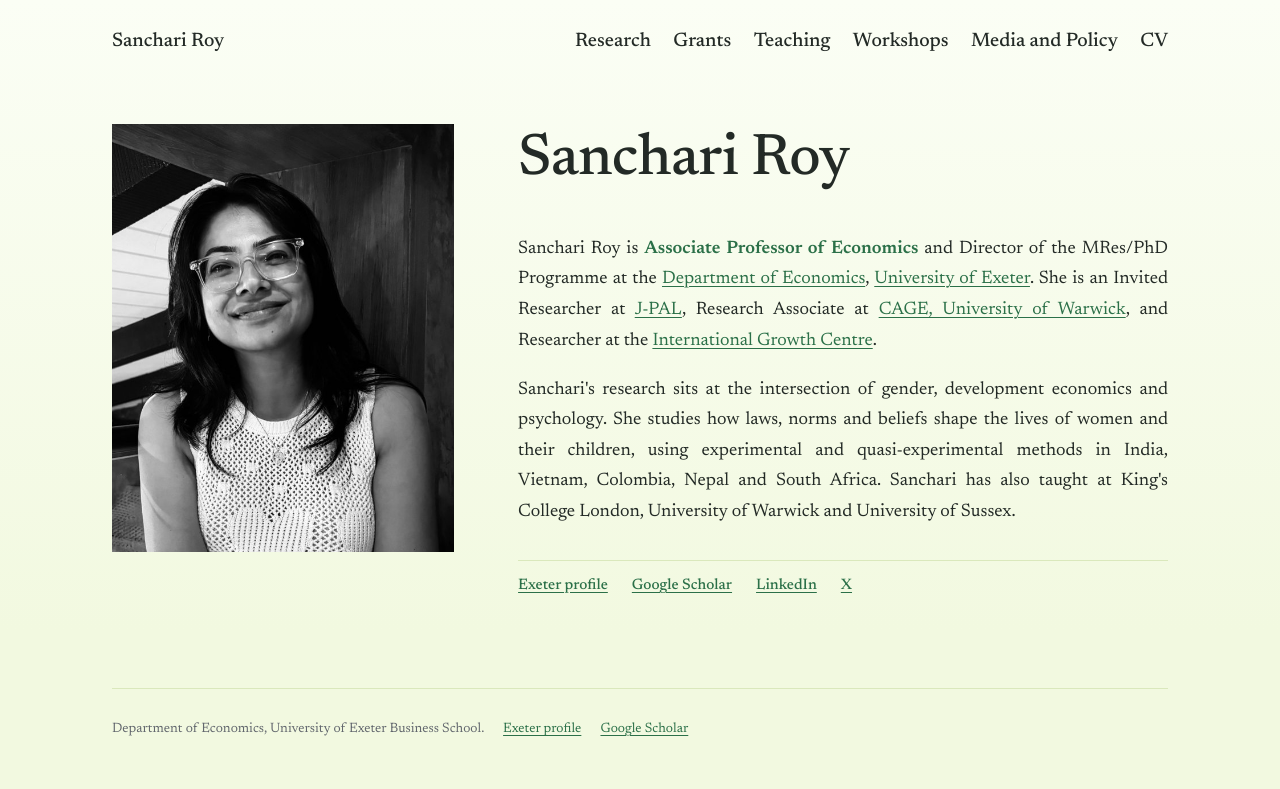
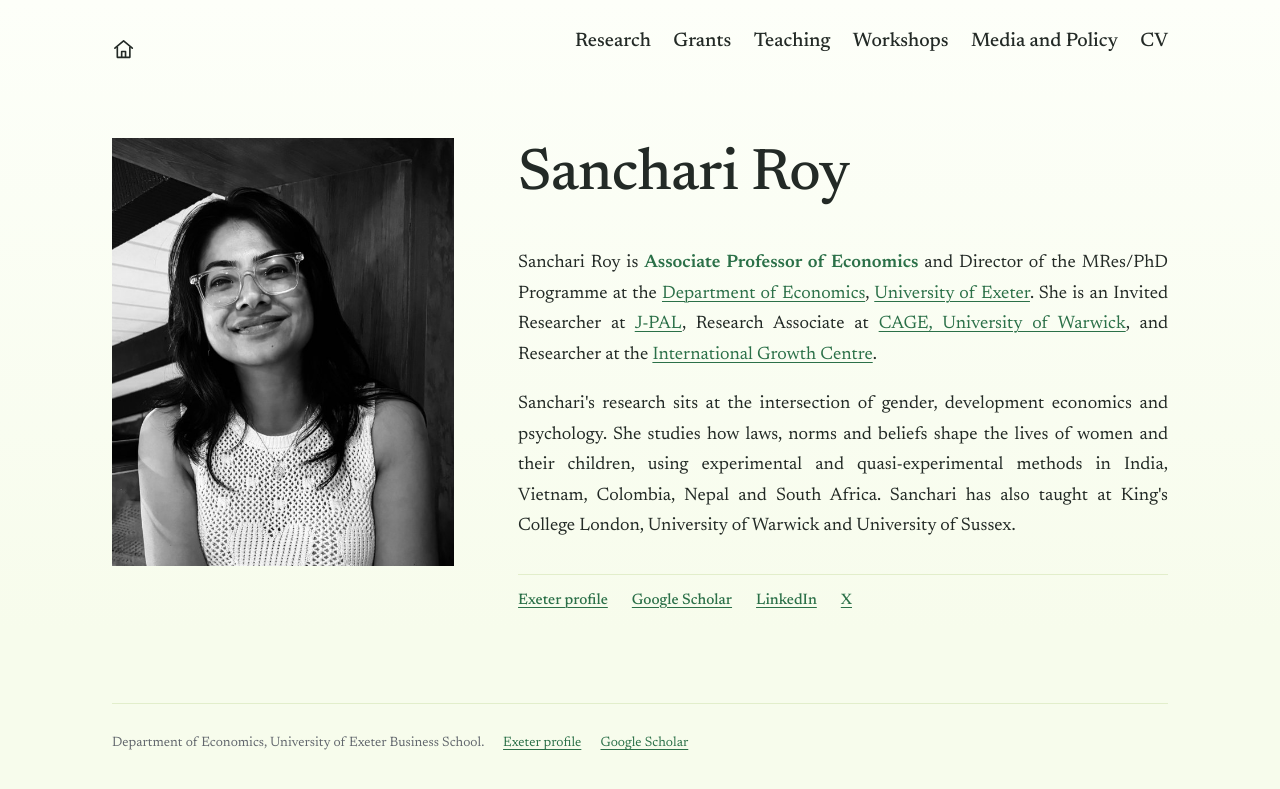
Before and after one commit to sanchariroym/sanchariroym.github.io, a Jekyll site: the page built from index.md, in a window 1280 px wide. Shown: the top 789 px of the page. Built offline with Jekyll 4.4.1, drawn with Linux system fonts in a browser that asks for light colours.

Commit message:
Home icon on home page; lighter green background; refresh site icon
Co-Authored-By: Claude Opus 5.5 <noreply@anthropic.com>
Claude-Session: https://claude.ai/code/session_01BVddaAtzbXtbz8eDZN5RwJ

```diff
--- a/_layouts/default.html
+++ b/_layouts/default.html
@@ -9,15 +9,15 @@
   <link rel="preconnect" href="https://fonts.gstatic.com" crossorigin>
   <link href="https://fonts.googleapis.com/css2?family=Newsreader:ital,opsz,wght@0,6..72,400;0,6..72,500;0,6..72,600;1,6..72,400&display=swap" rel="stylesheet">
   <link rel="stylesheet" href="{{ '/assets/css/style.css' | relative_url }}">
-  <link rel="icon" href="{{ '/assets/images/favicon.svg' | relative_url }}" type="image/svg+xml">
-  <link rel="icon" href="{{ '/assets/images/favicon-32.png' | relative_url }}" sizes="32x32" type="image/png">
-  <link rel="apple-touch-icon" href="{{ '/assets/images/apple-touch-icon.png' | relative_url }}">
+  <link rel="icon" href="{{ '/assets/images/favicon.svg' | relative_url }}?v=2" type="image/svg+xml">
+  <link rel="icon" href="{{ '/assets/images/favicon-32.png' | relative_url }}?v=2" sizes="32x32" type="image/png">
+  <link rel="apple-touch-icon" href="{{ '/assets/images/apple-touch-icon.png' | relative_url }}?v=2">
   {% include person-schema.html %}
 </head>
 <body class="{% if page.url == '/' %}home{% else %}inner{% endif %}">
   <div class="page">
     <header class="site-header">
-      <a class="mark" href="{{ '/' | relative_url }}">{{ site.title }}</a>
+      {% if page.url == '/' %}<a class="mark home-icon" href="{{ '/' | relative_url }}" aria-label="Home"><svg viewBox="0 0 24 24" width="24" height="24" aria-hidden="true"><path d="M3 10.5 12 3l9 7.5" fill="none" stroke="currentColor" stroke-width="1.7" stroke-linecap="round" stroke-linejoin="round"/><path d="M5.5 9v11h13V9" fill="none" stroke="currentColor" stroke-width="1.7" stroke-linejoin="round"/><path d="M10 20v-6h4v6" fill="none" stroke="currentColor" stroke-width="1.7" stroke-linejoin="round"/></svg></a>{% else %}<a class="mark" href="{{ '/' | relative_url }}">{{ site.title }}</a>{% endif %}
       <nav aria-label="Main">
         {% for item in site.nav %}{% unless item.url == '/' %}
           {% assign external = item.url | slice: 0, 4 %}
--- a/assets/css/style.css
+++ b/assets/css/style.css
@@ -1,10 +1,10 @@
 /* Palette: fresh spring lime fading from near-white at the top, leaf-green links */
 :root {
-  --paper: #F2F9E0;
+  --paper: #F7FCEC;
   --ink: #232A26;
   --muted: #62676D;
   --accent: #2B7048;
-  --line: #DAE8BC;
+  --line: #E2EECB;
   --photo: #26292C;
   --display: "Newsreader", Georgia, serif;
   --serif: "Newsreader", Georgia, serif;
@@ -12,7 +12,7 @@
 
 * { box-sizing: border-box; }
 html { -webkit-text-size-adjust: 100%; }
-body { margin: 0; background: var(--paper) linear-gradient(180deg, #FBFEF5 0, var(--paper) 70vh) fixed; color: var(--ink); font: 18px/1.7 var(--serif); }
+body { margin: 0; background: var(--paper) linear-gradient(180deg, #FDFFF9 0, var(--paper) 70vh) fixed; color: var(--ink); font: 18px/1.7 var(--serif); }
 a { color: var(--accent); text-decoration-thickness: 1px; text-underline-offset: 3px; }
 a:hover { text-decoration-thickness: 2px; }
 a:focus-visible { outline: 2px solid var(--accent); outline-offset: 3px; }
@@ -22,6 +22,9 @@ a:focus-visible { outline: 2px solid var(--accent); outline-offset: 3px; }
 /* Header */
 .site-header { display: flex; justify-content: space-between; align-items: baseline; flex-wrap: wrap; gap: 0.5rem 2rem; font: 500 1.22rem var(--display); }
 .mark { font-weight: 500; color: var(--ink); text-decoration: none; }
+.home-icon { display: inline-flex; align-self: center; padding: 0.35rem; margin-left: -0.35rem; border-radius: 6px; }
+.home-icon:hover { color: var(--accent); }
+.home-icon svg { width: 1.45rem; height: 1.45rem; }
 .site-header nav { display: flex; flex-wrap: wrap; gap: 0.35rem 1.4rem; }
 .site-header nav a { color: var(--ink); text-decoration: none; border-bottom: 1px solid transparent; }
 .site-header nav a:hover, .site-header nav a[aria-current] { color: var(--accent); border-color: var(--accent); }
```
